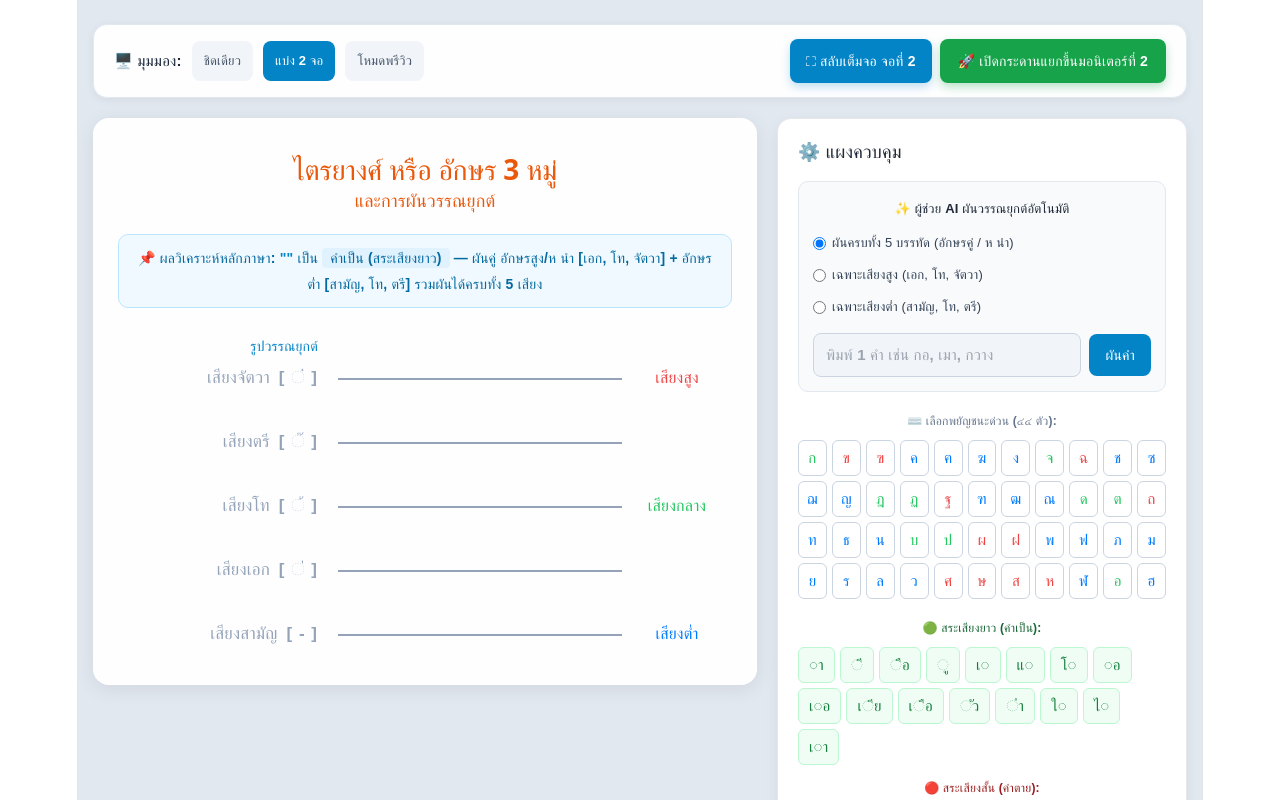
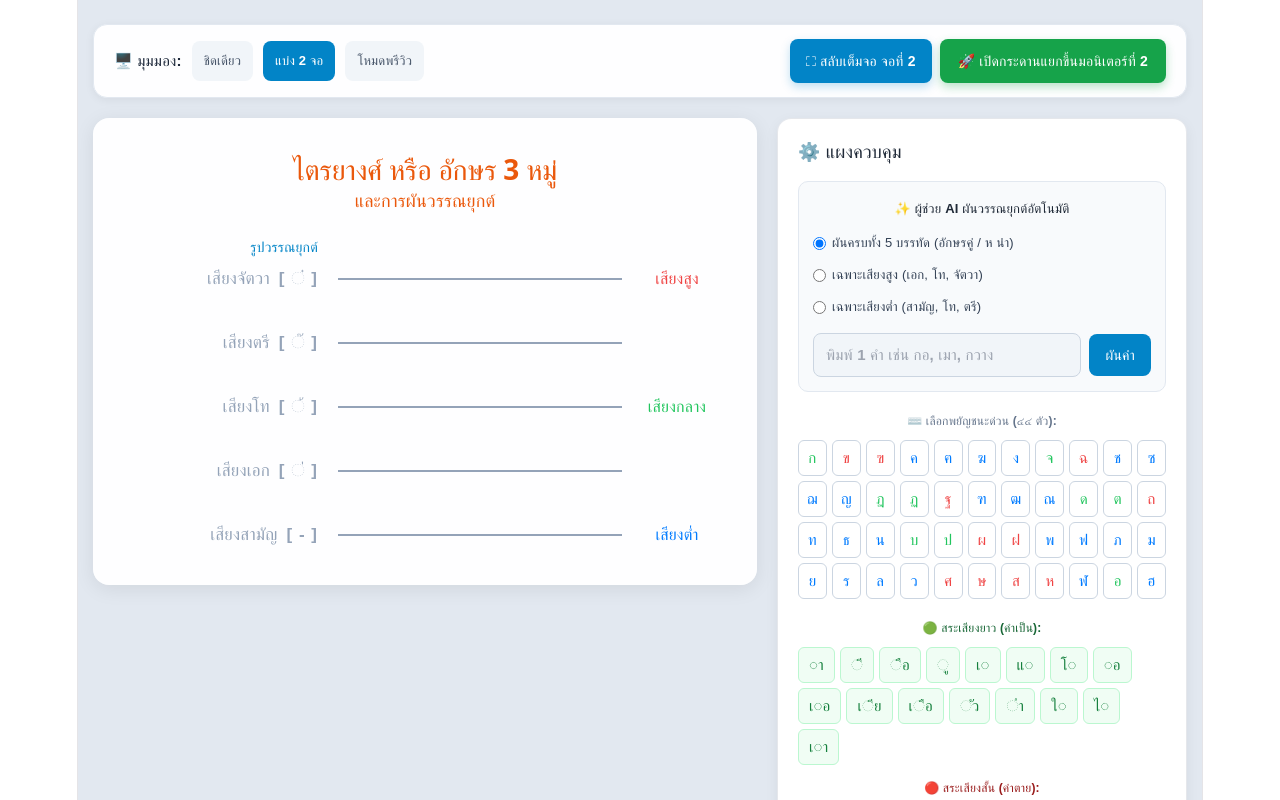
Before and after one commit to tom-nz/thai-tone, a React (Vite) app: page / in a window 1280 px wide. Built offline with nearby package versions, Linux system fonts and the light colour scheme.

Commit message:
feat: clean initial UI state and hide analysis box when empty

```diff
--- a/src/App.jsx
+++ b/src/App.jsx
@@ -1396,7 +1396,9 @@ export default function App() {
               <div></div>
               <div></div>
             </div>
+
           </div>
+
 
           <div
             style={{
@@ -1813,7 +1815,7 @@ export default function App() {
               </div>
             </div>
 
-            {analysisInfo.desc && (
+            {inputText && analysisInfo.desc && (
               <div
                 style={{
                   backgroundColor: "#f0f9ff",
```
